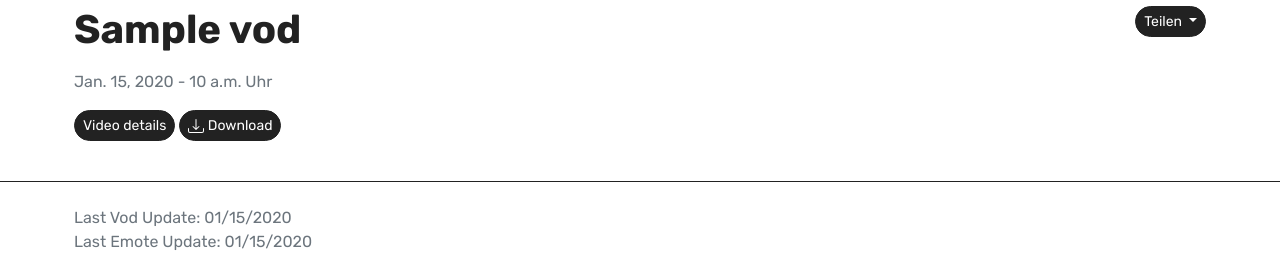
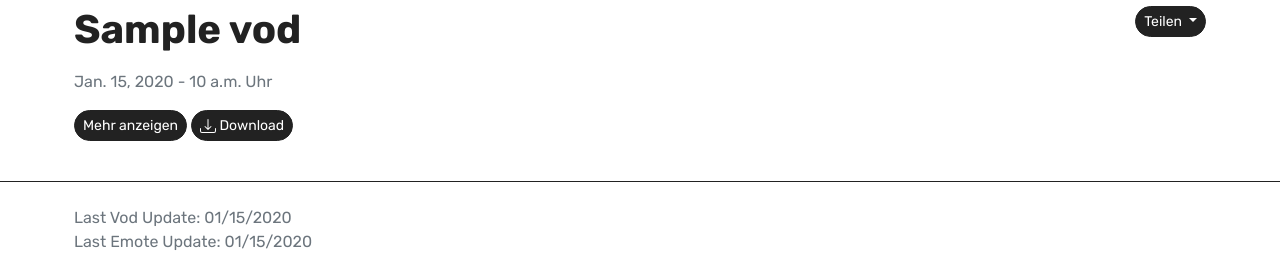
Before and after one commit to seriousm4x/wubbl0rz-archiv, a Django app: template wubbl0rz_archiv/archiv/templates/single_vod.html in a window 1280 px wide. Shown: the part 792-1070 px from the top of the page. Run offline with Django 3.2, Linux system fonts and the light colour scheme; the template is opened without the code that fills it: most values are stand-ins (such as "Sample title", 1, 10 or a date in 2020); some libraries are stand-ins or nearby versions.

Commit message:
changed: button text for more infos

```diff
--- a/wubbl0rz_archiv/archiv/templates/single_vod.html
+++ b/wubbl0rz_archiv/archiv/templates/single_vod.html
@@ -105,7 +105,7 @@
                 <p>
                     <button class="btn btn-sm" type="button" data-bs-toggle="collapse"
                         data-bs-target="#collapseExample" aria-expanded="false" aria-controls="collapseExample">
-                        Video details
+                        Mehr anzeigen
                     </button>
                     <a href="{{ MEDIA_URL }}{{ vod.filename }}.ts" class="btn btn-sm">
                         <svg xmlns="http://www.w3.org/2000/svg" width="16" height="16" fill="currentColor" class="bi bi-download" viewBox="0 0 16 16">
```
